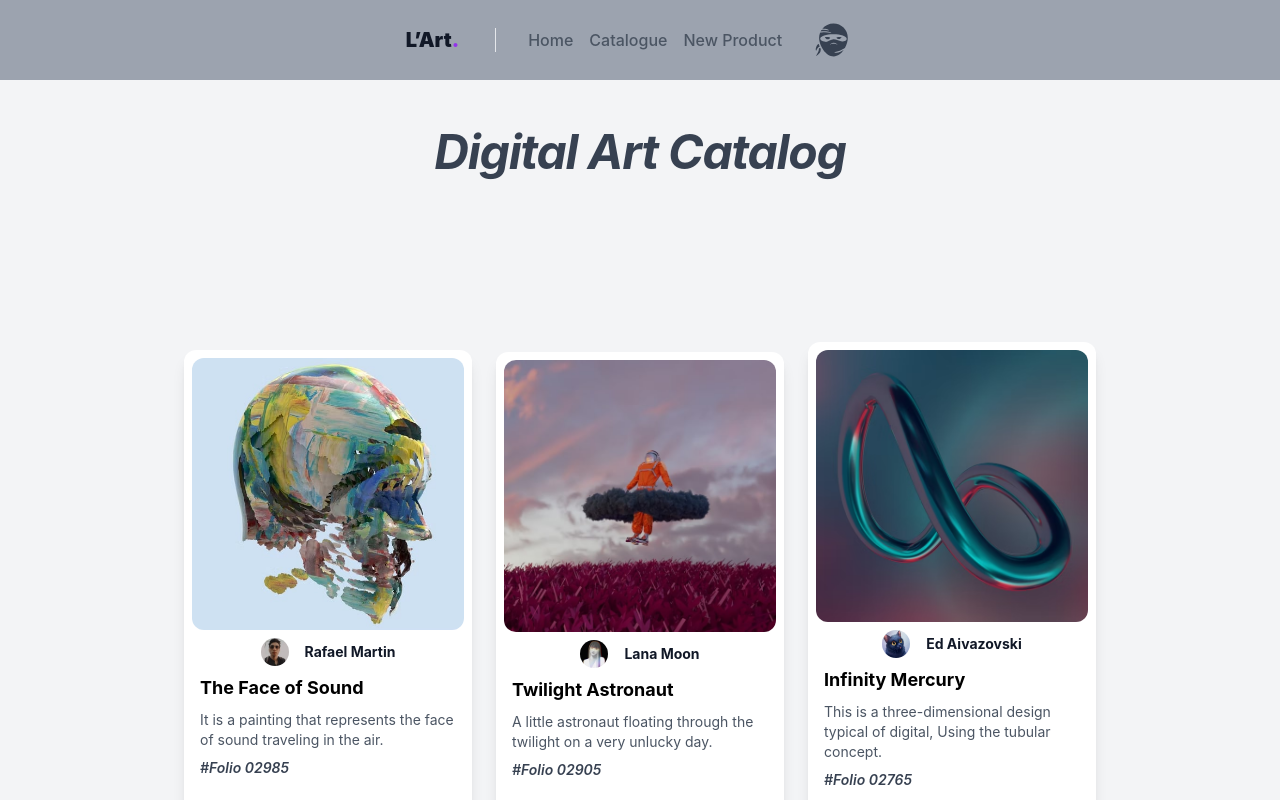
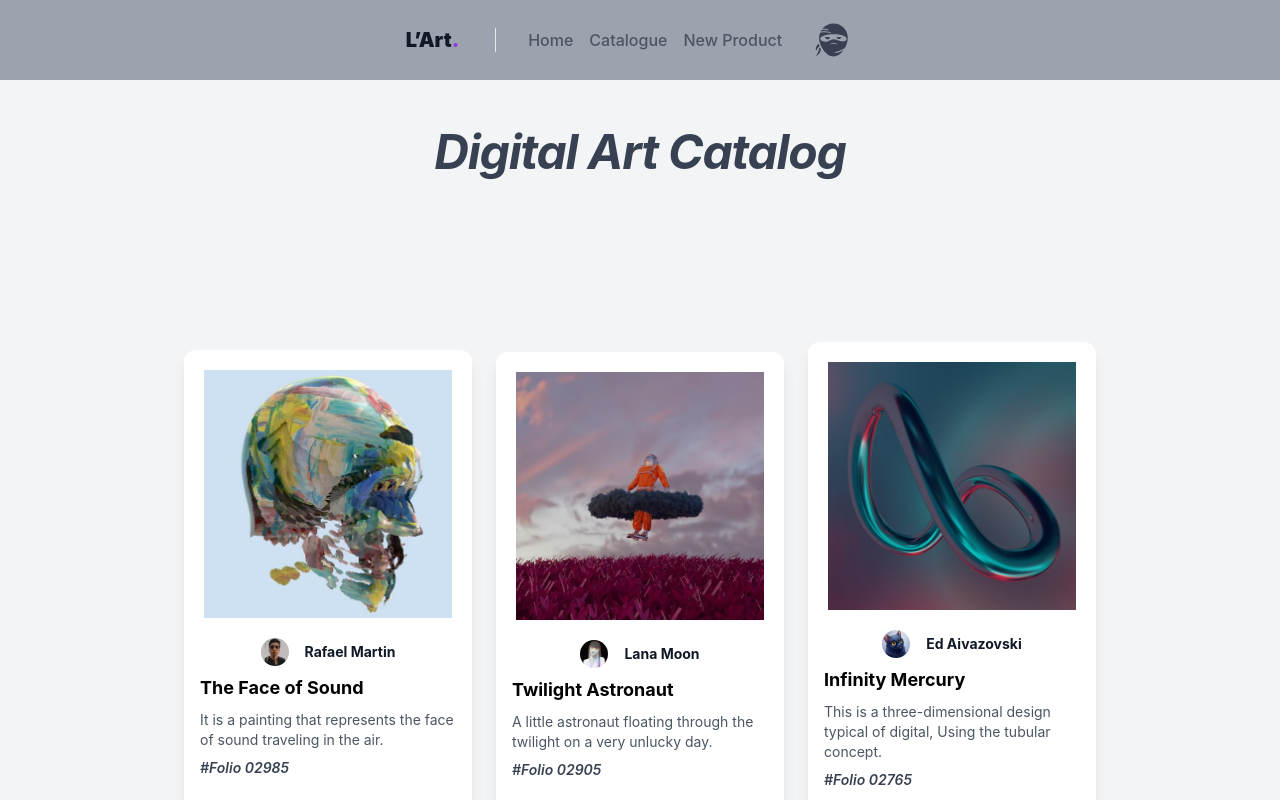
Before and after one commit to luisomogollon/Artapp1, a React (Create React App) app: page /Catalogue in a window 1280 px wide. Shown: the top 800 px of the page. Built offline with nearby package versions, Linux system fonts and the light colour scheme.

Commit message:
fix card

```diff
--- a/src/routes/Catalogue.jsx
+++ b/src/routes/Catalogue.jsx
@@ -25,7 +25,7 @@ const Catalogue = () => {
       <div className="bg-gray-100 w-100 min-h-screen gap-6  flex-wrap flex justify-center items-center">
         <div className="w-72 p-2  bg-white rounded-xl transform transition-all hover:-translate-y-2 duration-300 shadow-lg hover:shadow-2xl">
           <img
-            className="w-full h-auto object-cover  rounded-xl"
+            className="w-full p-3 h-auto object-cover  rounded-xl"
             src={qrImage ? imagenes.img0 : imagenes.img7}
             alt=""
           />
@@ -101,14 +101,14 @@ const Catalogue = () => {
 
         <div className="w-72 p-2  bg-white rounded-xl transform transition-all hover:-translate-y-2 duration-300 shadow-lg hover:shadow-2xl">
           <img
-            className="w-full h-auto object-cover  rounded-xl"
+            className="w-full h-auto object-cover  p-3 rounded-xl"
             src={imagenes.img6}
             alt=""
           />
 
           <div className="flex items-center justify-center">
             <img
-              className="w-7 h-7 mt-2 rounded-full mr-4"
+              className="w-7 h-7 mt-2  rounded-full mr-4"
               src={imagenes.img9}
               alt="Avatar of Writer"
             />
@@ -175,14 +175,14 @@ const Catalogue = () => {
 
         <div className="w-72 p-2  bg-white rounded-xl transform transition-all hover:-translate-y-2 duration-300 shadow-lg hover:shadow-2xl">
           <img
-            className="w-full h-auto object-cover  rounded-xl"
+            className="w-full h-auto object-cover  p-3 rounded-xl"
             src={imagenes.img2}
             alt=""
           />
 
-          <div className="flex items-center justify-center">
+          <div className="flex items-center  justify-center">
             <img
-              className="w-7 h-7 mt-2 rounded-full mr-4"
+              className="w-7 h-7 mt-2  rounded-full mr-4"
               src={imagenes.img5}
               alt="Avatar of Writer"
             />
```
